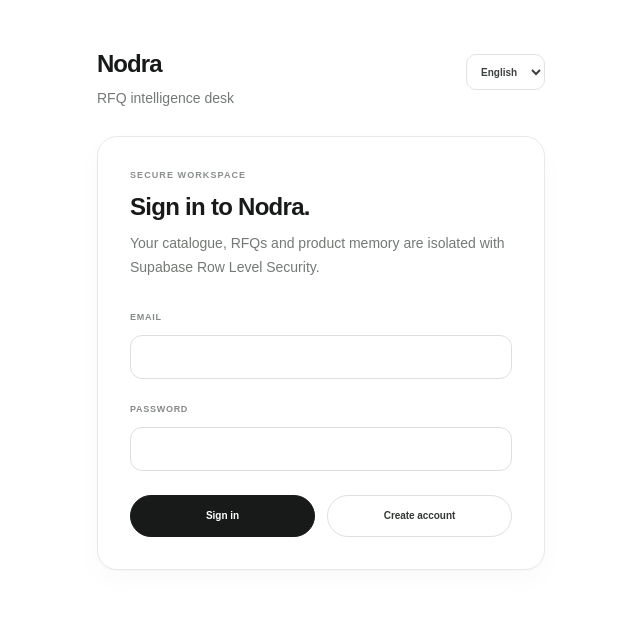
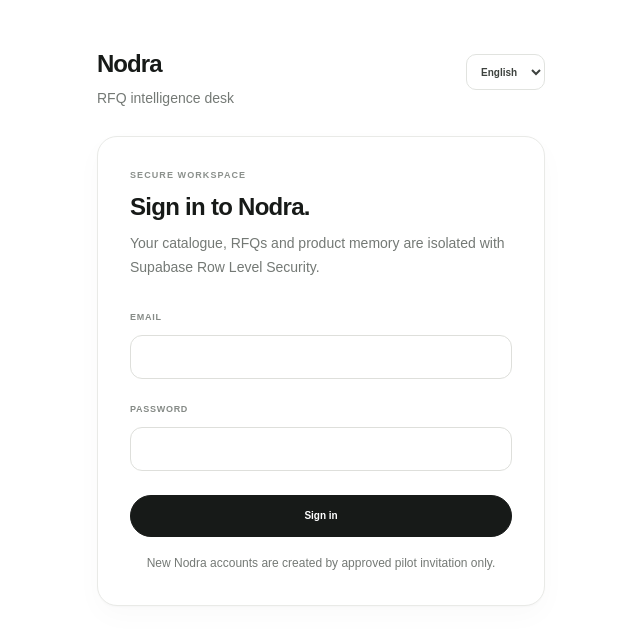
Before and after one commit to miromnb-coder/Rivora, a Next.js app: page /login in a window 1280 px wide. Shown: the top 644 px of the page, without its empty margins (319-959 px from the left). Built offline with nearby package versions, Linux system fonts and the light colour scheme; no server answers.

Commit message:
Remove public account creation from login

```diff
--- a/app/login/page.tsx
+++ b/app/login/page.tsx
@@ -1,4 +1,4 @@
-import { login, signup } from "./actions";
+import { login } from "./actions";
 import { getDictionary } from "@/lib/i18n";
 import { getLocale } from "@/lib/locale";
 import { LocaleSwitcher } from "@/components/LocaleSwitcher";
@@ -43,10 +43,14 @@ export default async function LoginPage({
               <span className="nodra-field-label">{copy.password}</span>
               <input name="password" type="password" minLength={8} required className="nodra-input mt-2 w-full" />
             </label>
-            <div className="grid grid-cols-2 gap-3 pt-2">
-              <button formAction={login} className="btn-primary">{copy.signIn}</button>
-              <button formAction={signup} className="btn-secondary">{copy.create}</button>
+            <div className="pt-2">
+              <button formAction={login} className="btn-primary w-full">{copy.signIn}</button>
             </div>
+            <p className="mt-4 text-center text-xs leading-5 text-[var(--muted)]">
+              {locale === "fi"
+                ? "Uudet Nodra-tilit luodaan vain hyväksytyn pilotin kutsusta."
+                : "New Nodra accounts are created by approved pilot invitation only."}
+            </p>
           </form>
         </div>
       </div>
```
